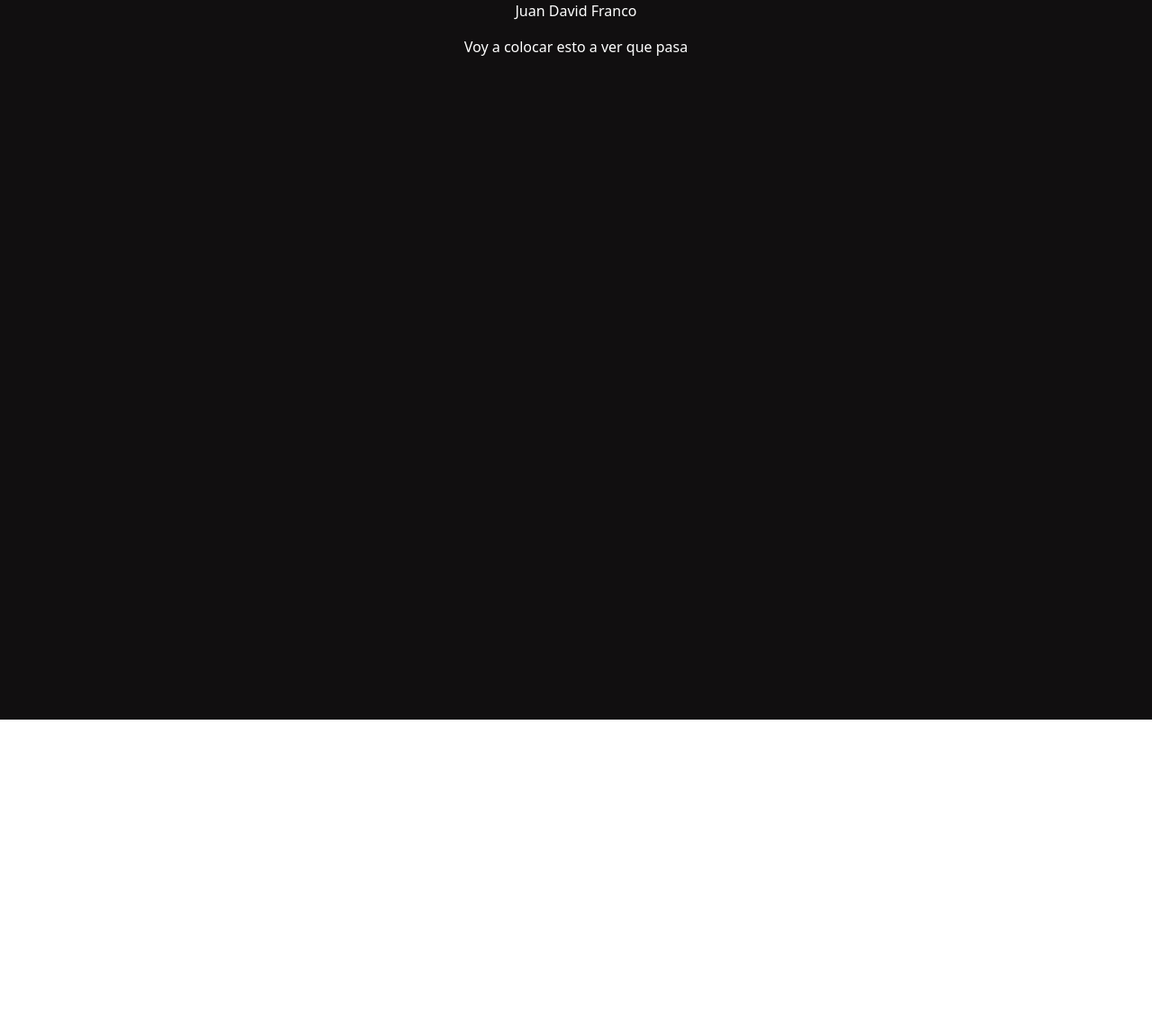
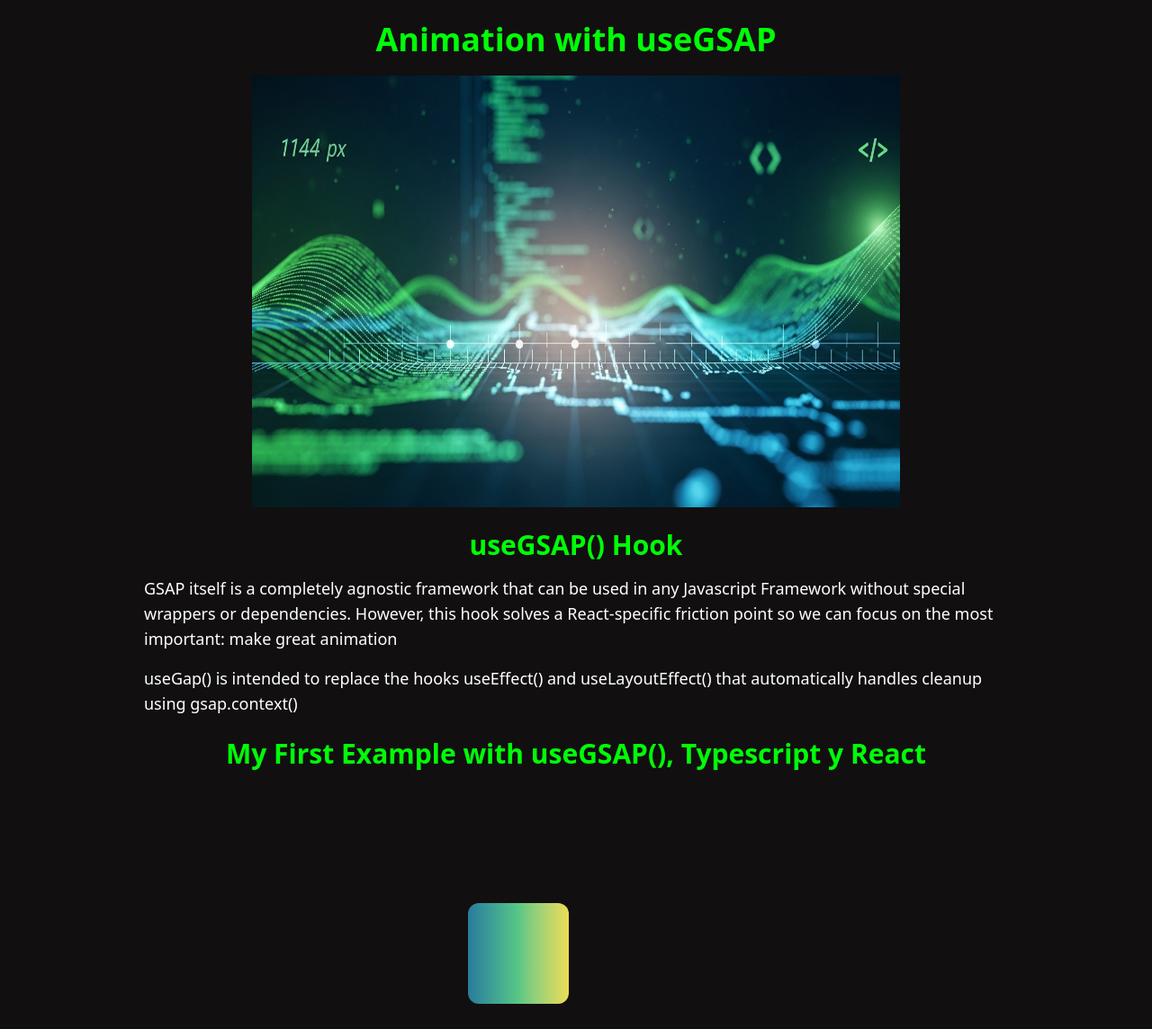
Before and after one commit to juan1988-tech/gsap-experiments, a React (Vite) app: page / in a window 1280 px wide. Shown: the whole page at 90% size. Before the commit the page ends 800 px from the top, so only its background shows below. Built offline with nearby package versions, Linux system fonts and the light colour scheme.

Commit message:
adding some initial GSAP animation

```diff
--- a/package.json
+++ b/package.json
@@ -10,6 +10,7 @@
     "preview": "vite preview"
   },
   "dependencies": {
+    "@gsap/react": "^2.1.2",
     "@tailwindcss/vite": "^4.1.17",
     "react": "^19.1.1",
     "react-dom": "^19.1.1",
--- a/src/App.tsx
+++ b/src/App.tsx
@@ -1,11 +1,39 @@
-import type { JSX } from "react"
+import type { JSX } from "react";
+import gsapBackground from './assets/images/background.gsap.jpg';
+import { useRef } from 'react';
+import gsap from 'gsap';
+import { useGSAP } from '@gsap/react';
+
+gsap.registerPlugin(useGSAP);
 
 function App():JSX.Element {
+  const container = useRef<HTMLDivElement>(null);
+
+  useGSAP(()=>{
+    gsap.to(container?.current,{ x: 360,y:60, duration: 2})
+  },{ scope: container })
+
   return (
-    <main className="bg-main-black h-screen">
-      <h1 className="text-center text-white">Juan David Franco</h1>
-      <p className="mt-4 text-white text-center">Voy a colocar esto a ver que pasa</p>
-    </main>
+    <div className="bg-main-black ">
+      <main className="w-3/4 flex flex-col max-w-3/4 mx-auto">
+        <h1 className="w-full h-[60px] text-center pt-6 text-4xl text-light-green font-semibold">Animation with useGSAP</h1>
+        <figure className="w-3/4 h-[480px] mt-6 flex mx-auto">
+          <img className="w-full h-full " alt="background GSAP" src={gsapBackground}/>
+        </figure>
+        <h2 className="w-full text-center text-light-green font-semibold mt-6 text-3xl">useGSAP() Hook</h2>
+        <p className="text-white text-lg mt-4">GSAP itself is a completely agnostic framework that can be used in any Javascript Framework without
+        special wrappers or dependencies. However, this hook solves a React-specific friction point so we can
+        focus on the most important: make great animation</p>
+        <p className="text-white text-lg mt-4">useGap() is intended to replace the hooks useEffect() and useLayoutEffect() that automatically handles cleanup using gsap.context()</p>
+        <h3 className="w-full text-center text-light-green font-semibold mt-6 text-3xl">My First Example with useGSAP(), Typescript y React </h3>
+        {/*section for animation */}
+        <section className="w-full flex h-72 items-center justify-start">
+            <article className="box w-28 h-28 bg-linear-to-r from-[#2A7B9B] via-[#57C785] to-[#EDDD53] rounded-xl" ref={container}>
+
+            </article>
+        </section>
+      </main>
+    </div>
   )
 }
 
--- a/src/index.css
+++ b/src/index.css
@@ -14,4 +14,5 @@
 @theme {
   --font-figtree: "Figtree", sans-serif;
   --color-main-black: #110F10;
+  --color-light-green: #00FF07;
 }
```
Also changed, not shown: src/assets/images/background.gsap.jpg (added), 1 other file (tests, documents, lock files or other folders).
